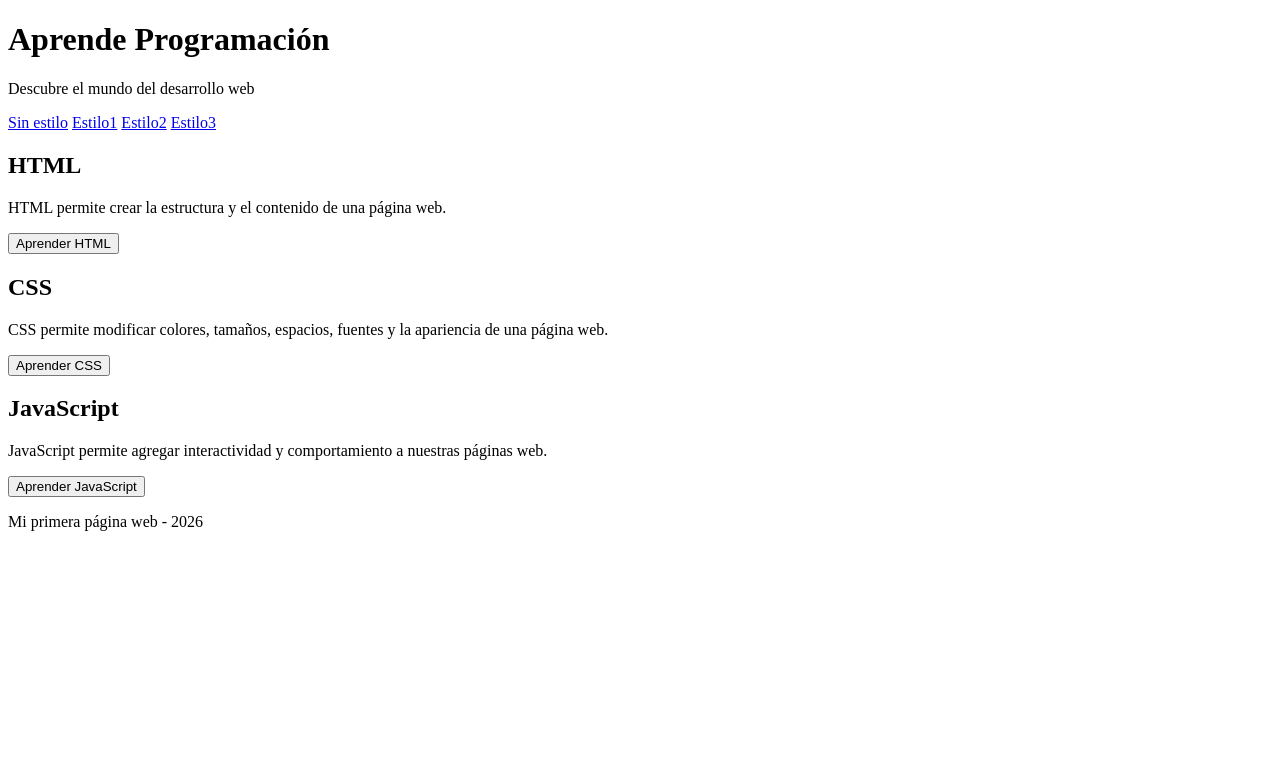
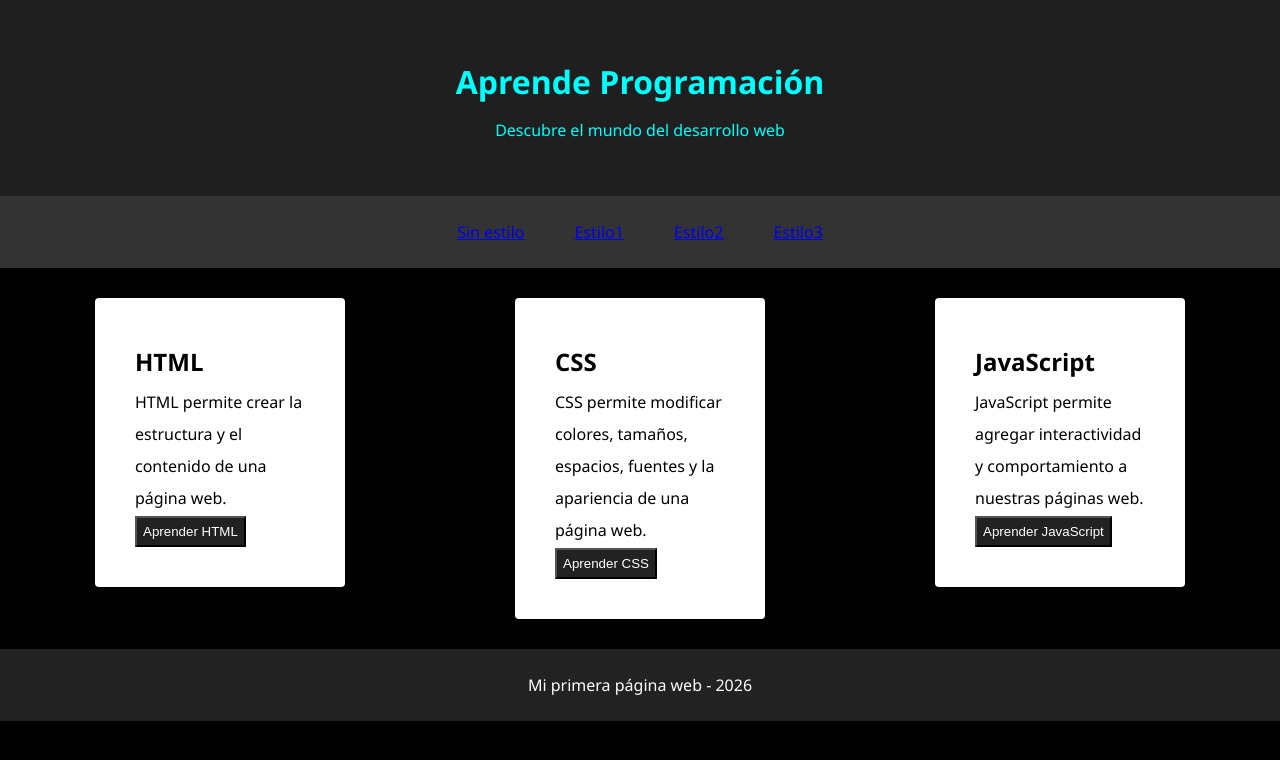
Before and after one commit to MarianaMercado21/Practica-CSS--clase-10, a plain HTML site: page index4.html in a window 1280 px wide. Drawn offline with Linux system fonts and the light colour scheme.

Commit message:
practica CSS

```diff
--- a/CSS/Style3.css
+++ b/CSS/Style3.css
@@ -0,0 +1,52 @@
+*{
+    margin: 0;
+    padding: 0;
+    box-sizing: border-box;
+}
+body{
+    background-color: #000000;
+    font-family: 'Segoe UI', Tahoma, Geneva, Verdana, sans-serif;
+    line-height: 2;
+}
+header{
+    background-color: #1F1F1F;
+    color: #00FFFF;
+    text-align: center;
+    padding: 50px;
+}
+nav{
+    background-color: #333333;
+    padding: 20px;
+    display: flex;
+    align-items: center;
+    justify-content: center;
+    gap: 50px;
+}
+.nav a{
+    color: white;
+    text-decoration: none;
+}
+.Displayflex{
+    display: flex;
+    justify-content: space-around;
+    gap: 20px;
+    padding: 20px;
+}
+.section{
+    background-color: white;
+    margin: 10px;
+    border-radius: 4px;
+    width: 250px;
+    padding: 40px;
+}
+button{
+    background-color: #222222;
+    padding: 6px;
+    color: white;
+}
+footer{
+    background-color: #222222;
+    text-align: center;
+    padding: 20px;
+    color: white;
+}
--- a/index4.html
+++ b/index4.html
@@ -23,32 +23,40 @@
 
     <main>
 
+        <div class="Displayflex">
         <section>
+            <div class="section">
             <h2>HTML</h2>
             <p>
                 HTML permite crear la estructura y el contenido
                 de una página web.
             </p>
             <button>Aprender HTML</button>
+        </div>
         </section>
 
         <section>
+            <div class="section">
             <h2>CSS</h2>
             <p>
                 CSS permite modificar colores, tamaños, espacios,
                 fuentes y la apariencia de una página web.
             </p>
             <button>Aprender CSS</button>
+        </div>
         </section>
 
         <section>
+            <div class="section">
             <h2>JavaScript</h2>
             <p>
                 JavaScript permite agregar interactividad
                 y comportamiento a nuestras páginas web.
             </p>
             <button>Aprender JavaScript</button>
+        </div>
         </section>
+    </div>
 
     </main>
 
```
